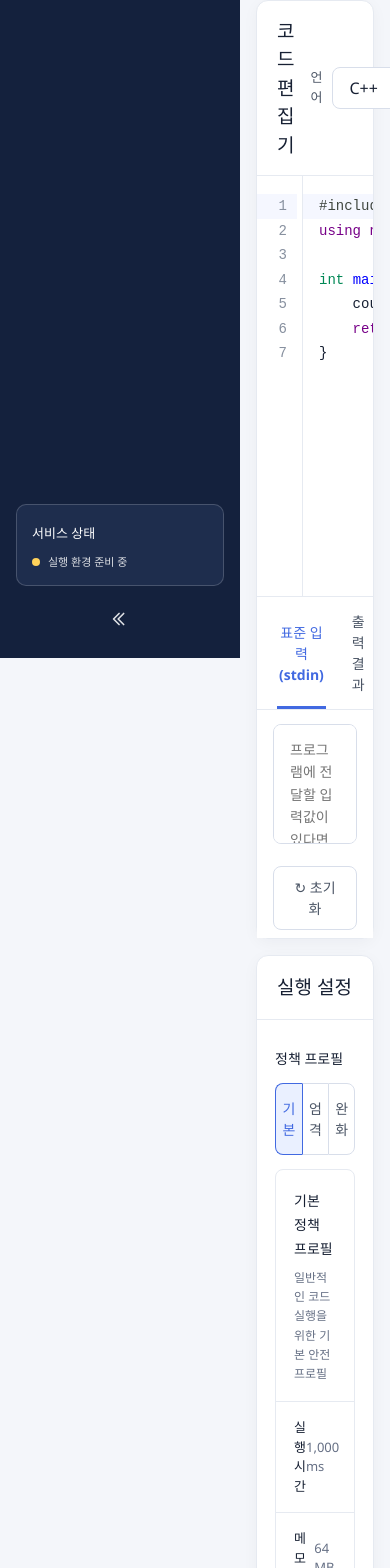
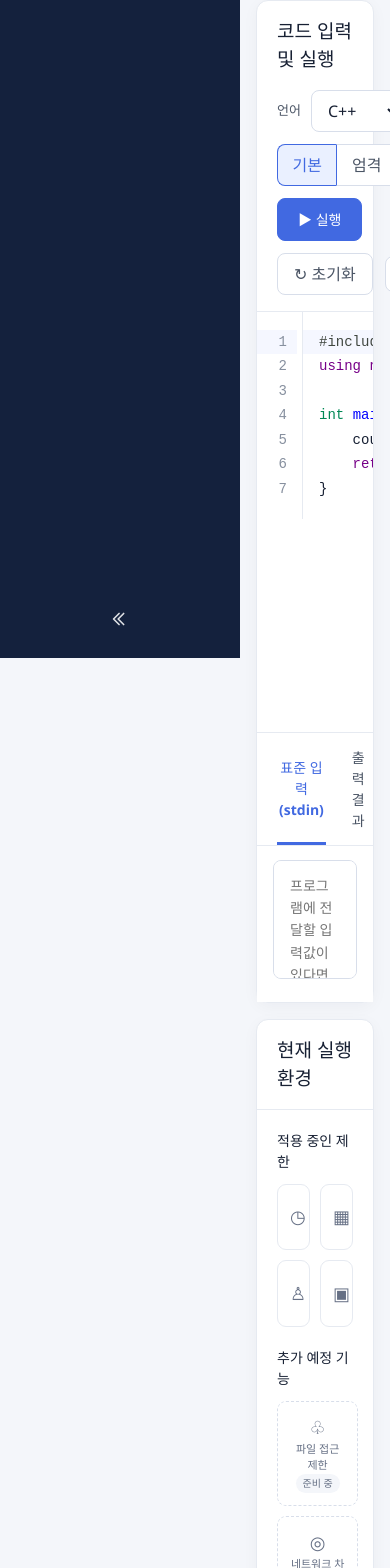
Before and after one commit to becky5432/CodeGuard_WHS4, a React app in the folder frontend/: page / in a window 390 px wide. Shown: the part 186-1754 px from the top of the page. Built offline with nearby package versions, Linux system fonts and the light colour scheme; no server answers; the HTML template or start-up script is replaced by a standard one.

Commit message:
feat: 메인 화면 레이아웃 및 반응형 UI 수정

```diff
--- a/frontend/src/App.css
+++ b/frontend/src/App.css
@@ -45,6 +45,173 @@ button {
 
 /* 메인 화면 기본 레이아웃 */
 
+.editor-toolbar {
+  flex-wrap: wrap;
+}
+
+.editor-toolbar > h2 {
+  flex: 0 0 auto;
+}
+
+.editor-header-controls {
+  display: flex;
+  flex: 1;
+  align-items: center;
+  justify-content: flex-end;
+  flex-wrap: wrap;
+  gap: 12px;
+}
+
+.language-selector,
+.toolbar-policy-tabs,
+.run-button,
+.toolbar-reset-button,
+.editor-fullscreen-button {
+  flex-shrink: 0;
+}
+
+.toolbar-policy-tabs {
+  display: grid;
+  grid-template-columns: repeat(3, minmax(56px, 1fr));
+}
+
+.toolbar-policy-tab {
+  min-height: 38px;
+  padding: 8px 14px;
+  border: 1px solid var(--gray-300);
+  border-right: 0;
+  color: var(--gray-700);
+  background-color: var(--white);
+}
+
+.toolbar-policy-tab:first-child {
+  border-radius: 8px 0 0 8px;
+}
+
+.toolbar-policy-tab:last-child {
+  border-right: 1px solid var(--gray-300);
+  border-radius: 0 8px 8px 0;
+}
+
+.toolbar-policy-tab.active {
+  z-index: 1;
+  border-color: var(--blue-600);
+  color: var(--blue-600);
+  background-color: var(--blue-100);
+  font-weight: 700;
+}
+
+.toolbar-policy-tab.active + .toolbar-policy-tab {
+  border-left-color: var(--blue-600);
+}
+
+.toolbar-reset-button {
+  min-height: 38px;
+  padding: 8px 16px;
+  border: 1px solid var(--gray-300);
+  border-radius: 8px;
+  color: var(--gray-700);
+  background-color: var(--white);
+  font-weight: 700;
+}
+
+.toolbar-reset-button:hover:not(:disabled) {
+  border-color: var(--blue-600);
+  color: var(--blue-600);
+  background-color: var(--blue-100);
+}
+
+.environment-content {
+  padding: 20px;
+}
+
+.environment-content h3 {
+  margin: 0 0 12px;
+  font-size: 14px;
+}
+
+.environment-limit-grid {
+  display: grid;
+  grid-template-columns: repeat(4, minmax(0, 1fr));
+  gap: 10px;
+}
+
+.environment-limit-item {
+  display: flex;
+  align-items: center;
+  gap: 10px;
+  min-width: 0;
+  padding: 14px 12px;
+  border: 1px solid var(--gray-200);
+  border-radius: 9px;
+}
+
+.environment-limit-item > span {
+  color: var(--gray-600);
+  font-size: 18px;
+}
+
+.environment-limit-item div {
+  min-width: 0;
+}
+
+.environment-limit-item small,
+.environment-limit-item strong {
+  display: block;
+}
+
+.environment-limit-item small {
+  overflow: hidden;
+  color: var(--gray-600);
+  font-size: 11px;
+  text-overflow: ellipsis;
+  white-space: nowrap;
+}
+
+.environment-limit-item strong {
+  margin-top: 2px;
+  overflow: hidden;
+  font-size: 12px;
+  text-overflow: ellipsis;
+  white-space: nowrap;
+}
+
+.planned-feature-title {
+  margin-top: 20px !important;
+}
+
+.planned-feature-grid {
+  display: grid;
+  grid-template-columns: repeat(3, minmax(0, 1fr));
+  gap: 10px;
+}
+
+.planned-feature-item {
+  display: grid;
+  min-height: 88px;
+  padding: 12px;
+  place-items: center;
+  border: 1px dashed var(--gray-300);
+  border-radius: 9px;
+  color: var(--gray-600);
+  text-align: center;
+}
+
+.planned-feature-item > span {
+  font-size: 18px;
+}
+
+.planned-feature-item strong {
+  font-size: 11px;
+}
+
+.planned-feature-item small {
+  padding: 2px 7px;
+  border-radius: 999px;
+  background-color: var(--gray-100);
+  font-size: 10px;
+}
+
 .main-workspace {
   display: flex;
   flex-direction: column;
@@ -53,12 +220,12 @@ button {
 
 .main-workspace-grid {
   display: grid;
-  grid-template-columns:
-    minmax(0, 1.45fr)
-    minmax(280px, 0.85fr)
-    minmax(320px, 1fr);
+  grid-template-columns: minmax(0, 1.45fr) minmax(420px, 1fr);
+  grid-template-areas:
+    "editor settings"
+    "editor result";
   gap: 16px;
-  align-items: stretch;
+  align-items: start;
 }
 
 .workspace-panel {
@@ -90,7 +257,21 @@ button {
 .result-section {
   display: flex;
   flex-direction: column;
-  min-height: 680px;
+}
+
+.editor-section {
+  grid-area: editor;
+  min-height: 780px;
+}
+
+.settings-section {
+  grid-area: settings;
+  min-height: 0;
+}
+
+.result-section {
+  grid-area: result;
+  min-height: 0;
 }
 
 .language-selector {
@@ -112,12 +293,6 @@ button {
   border-radius: 8px;
   color: var(--gray-950);
   background-color: var(--white);
-}
-
-.editor-header-controls {
-  display: flex;
-  align-items: center;
-  gap: 12px;
 }
 
 .editor-fullscreen-button {
@@ -713,52 +888,11 @@ button {
   text-overflow: ellipsis;
 }
 
-.service-status {
-  margin-top: auto;
-  padding: 15px;
-  border: 1px solid rgba(255, 255, 255, 0.18);
-  border-radius: 10px;
-  background-color: var(--navy-800);
-}
-
-.service-status strong {
-  font-size: 13px;
-}
-
-.service-status p {
-  display: flex;
-  align-items: center;
-  gap: 8px;
-  margin: 10px 0 0;
-  color: rgba(255, 255, 255, 0.84);
-  font-size: 11px;
-  white-space: nowrap;
-}
-
-.collapsed-service-status {
-  display: grid;
-  width: 54px;
-  height: 42px;
-  margin-top: auto;
-  place-items: center;
-  border: 1px solid rgba(255, 255, 255, 0.18);
-  border-radius: 10px;
-  background-color: var(--navy-800);
-}
-
-.status-dot {
-  display: block;
-  width: 8px;
-  height: 8px;
-  border-radius: 50%;
-  background-color: #ffd25a;
-}
-
 .sidebar-toggle {
   display: grid;
   width: 100%;
   min-height: 42px;
-  margin-top: 12px;
+  margin-top: auto;
   padding: 0;
   place-items: center;
   border: 0;
@@ -1108,34 +1242,59 @@ button {
 
 /* 반응형 배치 */
 
-@media (max-width: 1250px) {
+@media (max-width: 1500px) {
   .main-workspace-grid {
-    grid-template-columns: minmax(0, 1.35fr) minmax(300px, 0.9fr);
+    grid-template-columns: minmax(0, 1.3fr) minmax(360px, 0.9fr);
   }
 
-  .result-section {
-    grid-column: 1 / -1;
-    min-height: auto;
+  .workspace-panel-header.editor-toolbar {
+    align-items: flex-start;
+  }
+
+  .editor-toolbar > h2 {
+    width: 100%;
+  }
+
+  .editor-header-controls {
+    justify-content: flex-start;
+  }
+
+  .environment-limit-grid {
+    grid-template-columns: repeat(2, minmax(0, 1fr));
   }
 }
 
-@media (max-width: 900px) {
+@media (max-width: 1150px) {
   .main-workspace-grid {
-    grid-template-columns: 1fr;
-  }
-
-  .result-section {
-    grid-column: auto;
-  }
-
-  .resource-card-grid {
-    grid-template-columns: 1fr;
+    grid-template-columns: minmax(0, 1fr);
+    grid-template-areas:
+      "editor"
+      "settings"
+      "result";
   }
 
   .editor-section,
   .settings-section,
   .result-section {
     min-height: auto;
+  }
+
+  .environment-limit-grid {
+    grid-template-columns: repeat(4, minmax(0, 1fr));
+  }
+}
+
+@media (max-width: 900px) {
+  .environment-limit-grid {
+    grid-template-columns: repeat(2, minmax(0, 1fr));
+  }
+
+  .planned-feature-grid {
+    grid-template-columns: 1fr;
+  }
+
+  .resource-card-grid {
+    grid-template-columns: 1fr;
   }
 }
 
--- a/frontend/src/components/Sidebar.jsx
+++ b/frontend/src/components/Sidebar.jsx
@@ -118,25 +118,6 @@ function Sidebar({ isCollapsed, onToggle }) {
         */}
       </nav>
 
-      {!isCollapsed ? (
-        <div className="service-status">
-          <strong>서비스 상태</strong>
-
-          <p>
-            <span className="status-dot" />
-            실행 환경 준비 중
-          </p>
-        </div>
-      ) : (
-        <div
-          className="collapsed-service-status"
-          title="실행 환경 준비 중"
-          aria-label="실행 환경 준비 중"
-        >
-          <span className="status-dot" />
-        </div>
-      )}
-
       <button
         className="sidebar-toggle"
         type="button"
--- a/frontend/src/pages/MainPage.jsx
+++ b/frontend/src/pages/MainPage.jsx
@@ -312,7 +312,6 @@ function MainPage() {
   });
 
   // 실행 결과 폴링
-  // 실행 결과 폴링
   const pollExecution = async (currentJobId) => {
     while (true) {
       await wait(POLLING_INTERVAL_MS);
@@ -404,6 +403,19 @@ function MainPage() {
     }
   };
 
+  const handleReset = () => {
+    setCode("");
+    setStandardInput("");
+    setExecutionState("idle");
+    setExecutionStatusText("실행 전");
+    setJobId(null);
+    setExecutionResult(null);
+    setRequestErrorCode(null);
+    setMessage("코드를 실행하면 이곳에서 결과를 확인할 수 있습니다.");
+    setActiveIoTab("stdin");
+    setActiveOutputTab("stdout");
+  };
+
   return (
     <form className="main-workspace" onSubmit={handleSubmit}>
       <div className="main-workspace-grid">
@@ -413,8 +425,8 @@ function MainPage() {
             isEditorFullscreen ? " editor-section-fullscreen" : ""
           }`}
         >
-          <div className="workspace-panel-header">
-            <h2>코드 편집기</h2>
+          <div className="workspace-panel-header editor-toolbar">
+            <h2>코드 입력 및 실행</h2>
 
             <div className="editor-header-controls">
               <div className="language-selector">
@@ -429,6 +441,47 @@ function MainPage() {
                   <option value="CPP">C++</option>
                 </select>
               </div>
+
+              <div
+                className="toolbar-policy-tabs"
+                role="tablist"
+                aria-label="정책 프로필"
+              >
+                {Object.entries(POLICY_PROFILE_PREVIEW).map(
+                  ([profileKey, profile]) => (
+                    <button
+                      className={`toolbar-policy-tab${
+                        selectedPolicyProfile === profileKey ? " active" : ""
+                      }`}
+                      key={profileKey}
+                      type="button"
+                      role="tab"
+                      aria-selected={selectedPolicyProfile === profileKey}
+                      onClick={() => setSelectedPolicyProfile(profileKey)}
+                    >
+                      {profile.label}
+                    </button>
+                  ),
+                )}
+              </div>
+
+              <button
+                className="run-button"
+                type="submit"
+                disabled={isExecuting}
+                aria-busy={isExecuting}
+              >
+                {isExecuting ? "실행 중..." : "▶ 실행"}
+              </button>
+
+              <button
+                className="toolbar-reset-button"
+                type="button"
+                disabled={isExecuting}
+                onClick={handleReset}
+              >
+                ↻ 초기화
+              </button>
 
               <button
                 className="editor-fullscreen-button"
@@ -566,101 +619,76 @@ function MainPage() {
                 </div>
               )}
             </div>
-
-            <button
-              className="io-reset-button"
-              type="button"
-              disabled={isExecuting}
-              onClick={() => {
-                setCode("");
-                setStandardInput("");
-                setExecutionState("idle");
-                setExecutionStatusText("실행 전");
-                setJobId(null);
-                setExecutionResult(null);
-                setRequestErrorCode(null);
-                setMessage(
-                  "코드를 실행하면 이곳에서 결과를 확인할 수 있습니다.",
-                );
-                setActiveIoTab("stdin");
-                setActiveOutputTab("stdout");
-              }}
-            >
-              ↻ 초기화
-            </button>
           </div>
         </section>
 
         {/* 실행 설정 영역 */}
         <section className="workspace-panel settings-section">
           <div className="workspace-panel-header">
-            <h2>실행 설정</h2>
+            <h2>현재 실행 환경</h2>
           </div>
 
-          <div className="settings-content">
-            <h3>정책 프로필</h3>
+          <div className="environment-content">
+            <h3>적용 중인 제한</h3>
 
-            <div
-              className="policy-profile-tabs"
-              role="tablist"
-              aria-label="정책 프로필"
-            >
-              {Object.entries(POLICY_PROFILE_PREVIEW).map(
-                ([profileKey, profile]) => (
-                  <button
-                    className={`policy-profile-tab${
-                      selectedPolicyProfile === profileKey ? " active" : ""
-                    }`}
-                    key={profileKey}
-                    type="button"
-                    role="tab"
-                    aria-selected={selectedPolicyProfile === profileKey}
-                    onClick={() => setSelectedPolicyProfile(profileKey)}
-                  >
-                    {profile.label}
-                  </button>
-                ),
-              )}
+            <div className="environment-limit-grid">
+              <article className="environment-limit-item">
+                <span aria-hidden="true">◷</span>
+                <div>
+                  <small>시간 제한</small>
+                  <strong>
+                    {selectedPolicy.timeoutMs.toLocaleString()} ms
+                  </strong>
+                </div>
+              </article>
+
+              <article className="environment-limit-item">
+                <span aria-hidden="true">▦</span>
+                <div>
+                  <small>메모리</small>
+                  <strong>{selectedPolicy.memoryLimitMb} MB</strong>
+                </div>
+              </article>
+
+              <article className="environment-limit-item">
+                <span aria-hidden="true">♙</span>
+                <div>
+                  <small>프로세스</small>
+                  <strong>{selectedPolicy.processLimit}개</strong>
+                </div>
+              </article>
+
+              <article className="environment-limit-item">
+                <span aria-hidden="true">▣</span>
+                <div>
+                  <small>CPU</small>
+                  <strong>{selectedPolicy.cpuLimit.toFixed(1)} CPU</strong>
+                </div>
+              </article>
             </div>
 
-            <div className="policy-profile-card">
-              <div className="policy-profile-description">
-                <strong>{selectedPolicy.title}</strong>
-                <p>{selectedPolicy.description}</p>
-              </div>
+            <h3 className="planned-feature-title">추가 예정 기능</h3>
 
-              <dl className="policy-limit-list">
-                <div>
-                  <dt>실행 시간</dt>
-                  <dd>{selectedPolicy.timeoutMs.toLocaleString()} ms</dd>
-                </div>
+            <div className="planned-feature-grid">
+              <article className="planned-feature-item">
+                <span aria-hidden="true">♧</span>
+                <strong>파일 접근 제한</strong>
+                <small>준비 중</small>
+              </article>
 
-                <div>
-                  <dt>메모리</dt>
-                  <dd>{selectedPolicy.memoryLimitMb} MB</dd>
-                </div>
+              <article className="planned-feature-item">
+                <span aria-hidden="true">◎</span>
+                <strong>네트워크 차단</strong>
+                <small>준비 중</small>
+              </article>
 
-                <div>
-                  <dt>프로세스</dt>
-                  <dd>{selectedPolicy.processLimit}개</dd>
-                </div>
-
-                <div>
-                  <dt>CPU 한도</dt>
-                  <dd>{selectedPolicy.cpuLimit.toFixed(1)} CPU</dd>
-                </div>
-              </dl>
+              <article className="planned-feature-item">
+                <span aria-hidden="true">◇</span>
+                <strong>privileged 비활성화</strong>
+                <small>준비 중</small>
+              </article>
             </div>
           </div>
-
-          <button
-            className="run-button"
-            type="submit"
-            disabled={isExecuting}
-            aria-busy={isExecuting}
-          >
-            {isExecuting ? "실행 중..." : "실행"}
-          </button>
         </section>
 
         {/* 실행 결과 영역 */}
```
